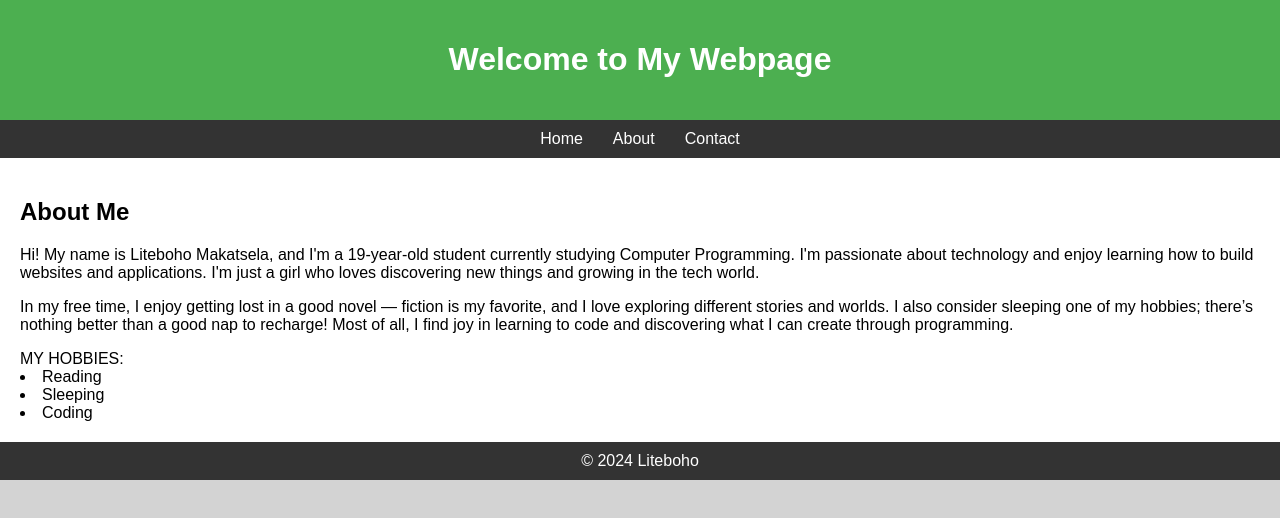
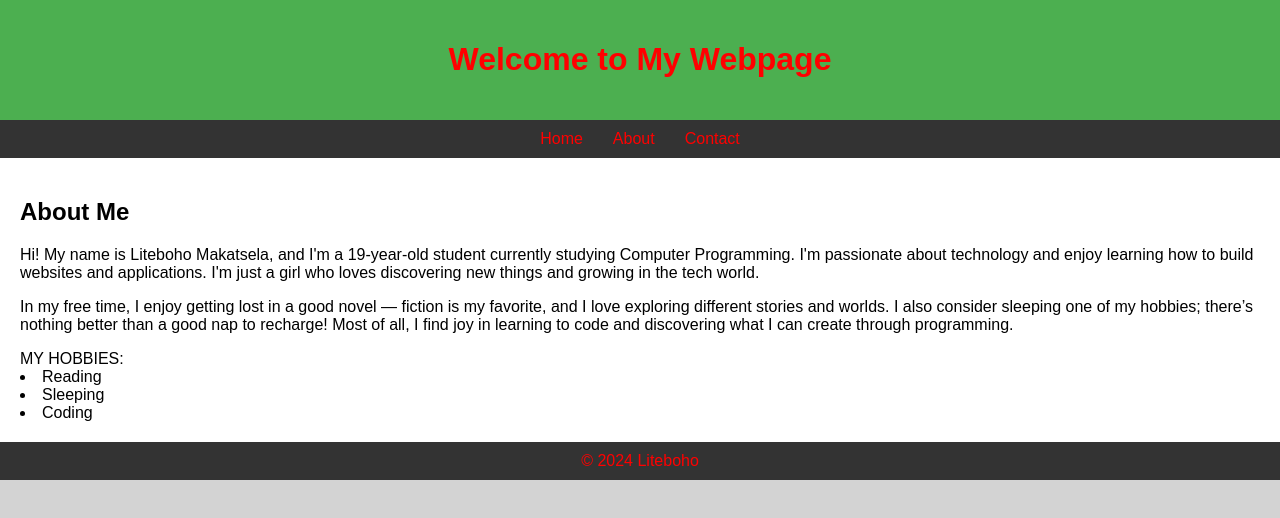
Before and after one commit to Liteboho333/WebDevExam, a plain HTML site: page index.html in a window 1280 px wide. Drawn offline with Linux system fonts and the light colour scheme.

Commit message:
Update styles.css

```diff
--- a/styles.css
+++ b/styles.css
@@ -7,7 +7,7 @@ body {
 
 header {
     background-color: #4CAF50;
-    color: white;
+    color: red;
     text-align: center;
     padding: 20px;
 }
@@ -26,7 +26,7 @@ nav ul li {
 }
 
 nav ul li a {
-    color: white;
+    color: red;
     text-decoration: none;
 }
 
@@ -37,7 +37,7 @@ main {
 
 footer {
     background-color: #333;
-    color: white;
+    color: red;
     text-align: center;
     padding: 10px;
   }
```
